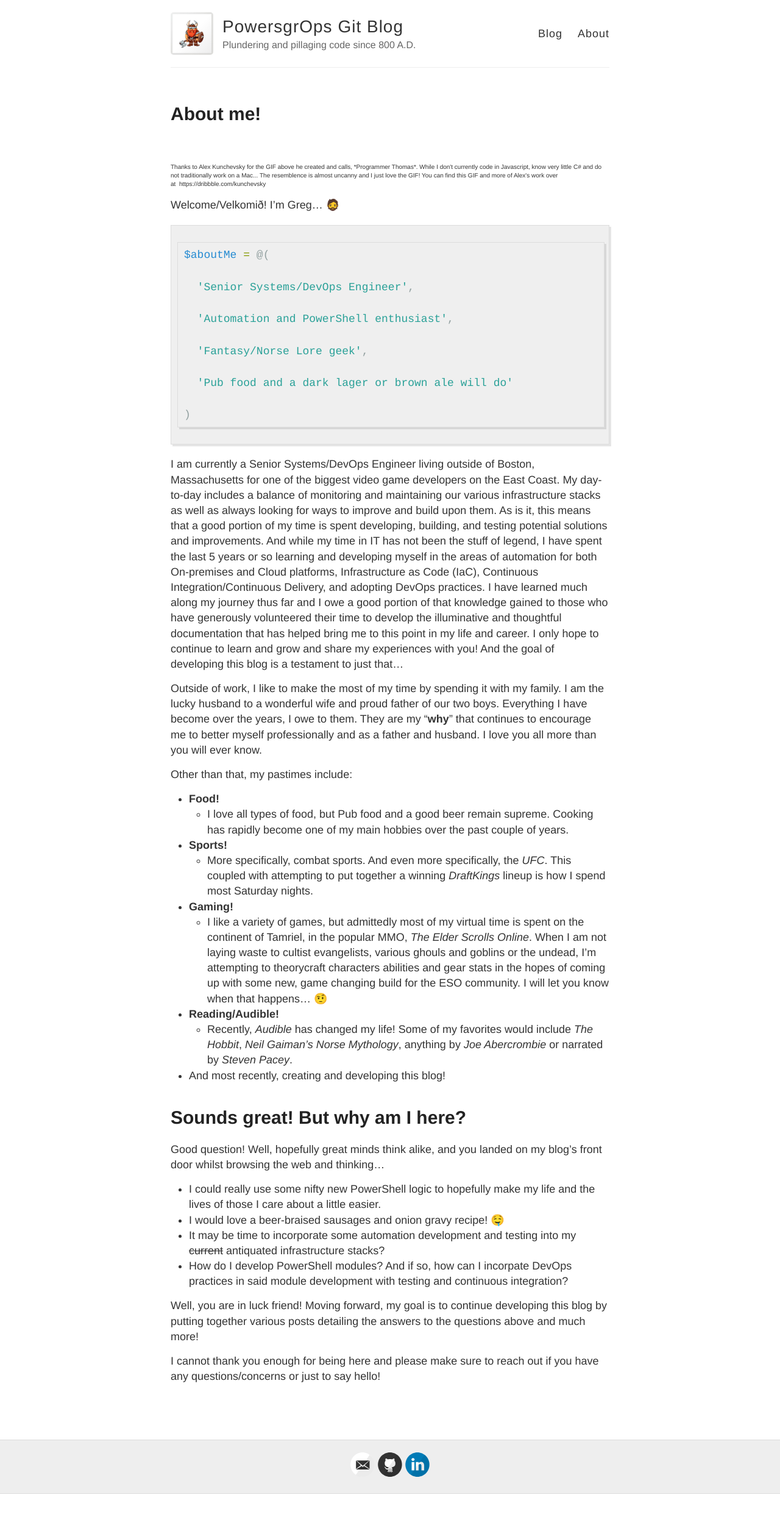
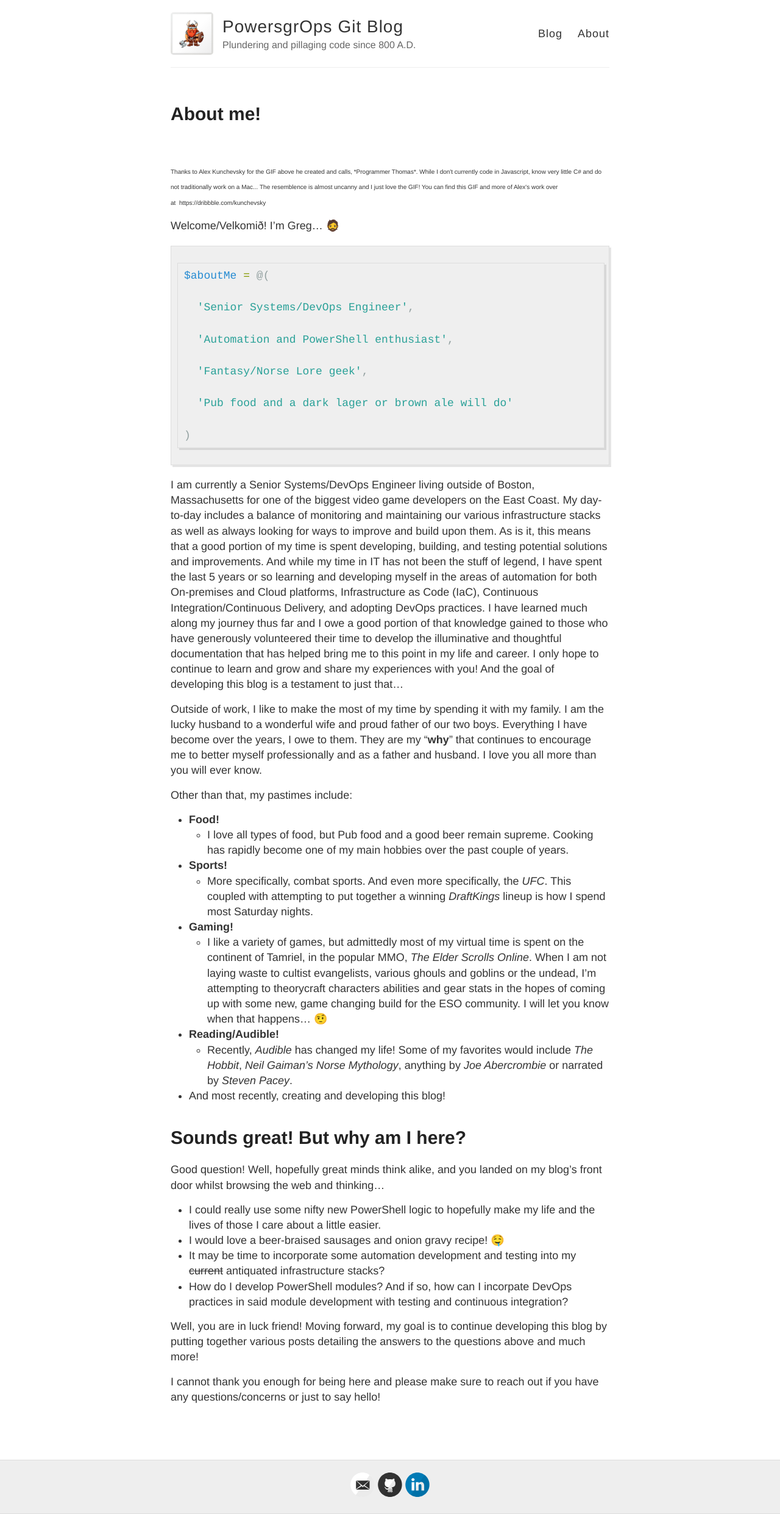
Before and after one commit to PowersgrOps/PowersgrOps.github.io, a Jekyll site: the page built from about.md, in a window 1280 px wide. Shown: the whole page at 61% size. Built offline with Jekyll 4.4.1, drawn with Linux system fonts in a browser that asks for light colours; before the commit the page ends 2450 px from its top, so only the background shows below that.

Commit message:
Updated about.md.

```diff
--- a/about.md
+++ b/about.md
@@ -5,7 +5,7 @@ permalink: /about/
 ---
 
 ![](./images/programmer.gif)
-<font size="1"><p style="test-align: center;">Thanks to Alex Kunchevsky for the GIF above he created and calls, *Programmer Thomas*. While I don't currently code in Javascript, know very little C# and do not traditionally work on a Mac... The resemblence is almost uncanny and I just love the GIF! You can find this GIF and more of Alex's work over at  https://dribbble.com/kunchevsky</p></font>
+<font size="1">Thanks to Alex Kunchevsky for the GIF above he created and calls, *Programmer Thomas*. While I don't currently code in Javascript, know very little C# and do not traditionally work on a Mac... The resemblence is almost uncanny and I just love the GIF! You can find this GIF and more of Alex's work over at  https://dribbble.com/kunchevsky</font>
 
 Welcome/Velkomið! I'm Greg... 🧔
 
```
